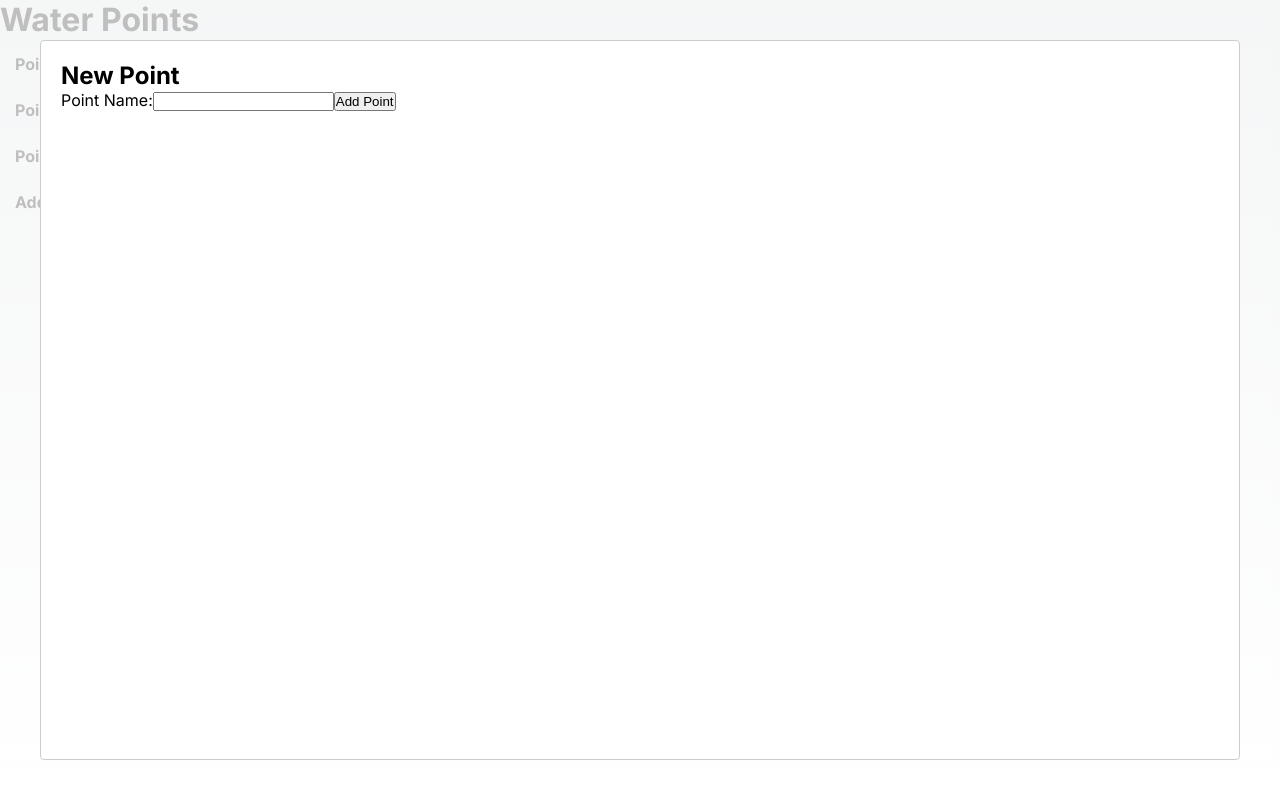
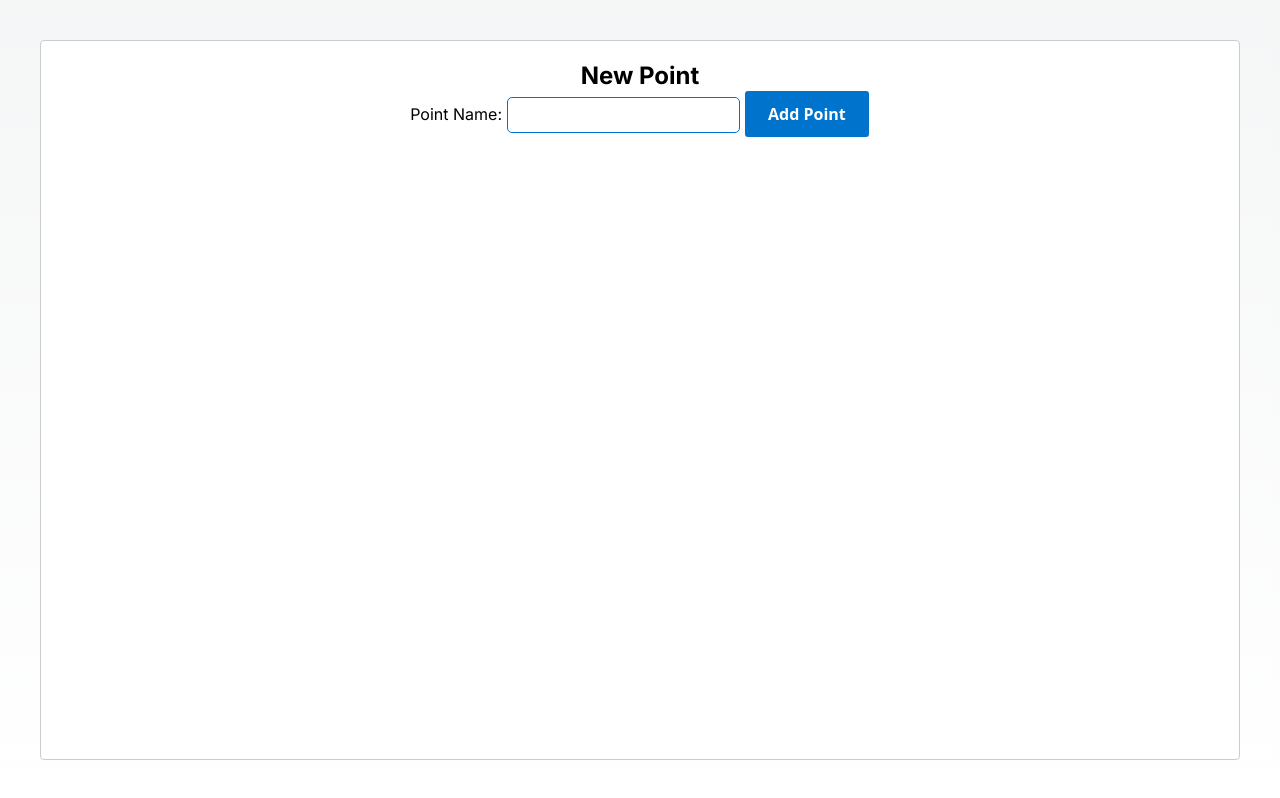
Before and after one commit to Tarold/coursework-oop-2023, a Next.js app: page / in a window 1280 px wide. Both pictures are taken after a click on the item "Add new point". Built offline with nearby package versions, Linux system fonts and the light colour scheme.

Commit message:
Add init page style

```diff
--- a/package.json
+++ b/package.json
@@ -13,7 +13,8 @@
     "next": "14.1.0",
     "react": "^18",
     "react-dom": "^18",
-    "react-modal": "^3.16.1"
+    "react-modal": "^3.16.1",
+    "styled-components": "^6.1.8"
   },
   "devDependencies": {
     "@types/node": "^20",
--- a/src/app/page.tsx
+++ b/src/app/page.tsx
@@ -4,6 +4,139 @@ import Modal from 'react-modal';
 import { api } from '@/api/api';
 import WaterIntakeAutomation from './WaterIntakeAutomation';
 import { WaterIntakePoint } from './types';
+import styled from 'styled-components';
+const Container = styled.div`
+  min-height: 100vh;
+  display: flex;
+  flex-direction: column;
+  align-items: center;
+  justify-content: center;
+  font-size: calc(10px + 2vmin);
+`;
+
+const Heading = styled.h1`
+  color: #333;
+`;
+
+const LoadingMessage = styled.p`
+  color: #888;
+`;
+
+const Name = styled.span`
+  font-weight: bold;
+  width: 40%;
+`;
+
+const EditContainer = styled.div`
+  display: flex;
+  gap: 10px;
+  width: 40%;
+`;
+
+const List = styled.ul`
+  list-style: none;
+  padding: 0;
+  min-width: 900px;
+`;
+
+const ListItem = styled.li`
+  display: flex;
+  justify-content: space-between;
+  align-items: center;
+  min-height: 70px;
+  gap: 20px;
+  border-top: 1px solid black;
+  border-bottom: 1px solid black;
+  cursor: pointer;
+  padding: 10px;
+  margin: 5px;
+  border-radius: 5px;
+  &:hover {
+    background-color: #f0f0f0;
+  }
+`;
+
+const Button = styled.button`
+  align-items: center;
+  background-clip: padding-box;
+  background-color: #0074cc;
+  border: 1px solid transparent;
+  border-radius: 0.25rem;
+  box-shadow: rgba(0, 0, 0, 0.02) 0 1px 3px 0;
+  box-sizing: border-box;
+  color: #fff;
+  cursor: pointer;
+  display: inline-flex;
+  font-family: system-ui, -apple-system, system-ui, 'Helvetica Neue', Helvetica,
+    Arial, sans-serif;
+  font-size: 16px;
+  font-weight: 600;
+  justify-content: center;
+  line-height: 1.25;
+  margin: 0;
+  min-height: 3rem;
+  padding: calc(0.875rem - 1px) calc(1.5rem - 1px);
+  position: relative;
+  text-decoration: none;
+  transition: all 250ms;
+  user-select: none;
+  -webkit-user-select: none;
+  touch-action: manipulation;
+  vertical-align: baseline;
+  width: auto;
+
+  &:hover,
+  &:focus {
+    background-color: #005aa3;
+    box-shadow: rgba(0, 0, 0, 0.1) 0 4px 12px;
+  }
+
+  &:hover {
+    transform: translateY(-1px);
+  }
+
+  &:active {
+    background-color: #003366;
+    box-shadow: rgba(0, 0, 0, 0.06) 0 2px 4px;
+    transform: translateY(0);
+  }
+`;
+
+const MarginButton = styled(Button)`
+  margin-left: auto;
+`;
+const Input = styled.input`
+  padding: 8px 12px;
+  border: 1px solid #0074cc;
+  border-radius: 0.25rem;
+  box-sizing: border-box;
+  font-size: 16px;
+  border-radius: 5px;
+  &:focus {
+    outline: none;
+    border-color: #005aa3;
+    box-shadow: 0 0 5px rgba(0, 116, 204, 0.5);
+  }
+`;
+
+const DeleteNotification = styled.div`
+  display: flex;
+  flex-direction: column;
+  align-items: center;
+  justify-content: center;
+  gap: 10px;
+  border-top: 1px solid black;
+  border-bottom: 1px solid black;
+  border-radius: 5px;
+`;
+
+const AddPointListItem = styled(ListItem)`
+  font-weight: bold;
+`;
+
+const ModalContent = styled.div`
+  text-align: center;
+`;
 
 const WaterPointsPage = () => {
   const [modalIsOpen, setModalIsOpen] = useState(false);
@@ -55,33 +188,30 @@ const WaterPointsPage = () => {
   }, [modalIsOpen]);
 
   return (
-    <div style={{ minHeight: '100vh' }}>
-      <h1>Water Points</h1>
-      {!waterPoints && <p>Loading...</p>}
+    <Container>
+      <Heading>Water Points</Heading>
+      {!waterPoints && <LoadingMessage>Loading...</LoadingMessage>}
       {waterPoints && (
         <>
-          <ul>
+          <List>
             {Object.keys(waterPoints).map((pointName) =>
               deleteName === pointName ? (
-                <div key={pointName}>
-                  If you delete the data, it will be impossible to restore them.
-                  <button onClick={() => handleDeletePoint()}>delete</button>
-                  <button onClick={() => setDeleteName('')}>cancel</button>
+                <DeleteNotification key={pointName}>
+                  If you delete the data, <br />
+                  it will be impossible to restore them.
+                  <div>
+                    <Button onClick={() => handleDeletePoint()}>delete</Button>
+                    <Button onClick={() => setDeleteName('')}>cancel</Button>
                   </div>
+                </DeleteNotification>
               ) : (
-                <li
+                <ListItem
                   key={pointName}
                   onClick={() => openModal(waterPoints[pointName])}
-                  style={{
-                    cursor: 'pointer',
-                    padding: '10px',
-                    margin: '5px',
-                    borderRadius: '5px',
-                  }}
                 >
                   {renameName === pointName ? (
-                    <>
-                      <input
+                    <EditContainer>
+                      <Input
                         type="text"
                         value={newPointName}
                         onClick={(e) => {
@@ -92,17 +222,17 @@ const WaterPointsPage = () => {
                           setNewPointName(e.target.value);
                         }}
                       />
-                      <button
+                      <Button
                         onClick={(e) => {
                           e.stopPropagation();
                           newPointName !== '' && handleRenamePoint();
                         }}
                       >
                         done
-                      </button>
-                    </>
+                      </Button>
+                    </EditContainer>
                   ) : (
-                    <span style={{ fontWeight: 'bold' }}>{pointName}</span>
+                    <Name>{pointName}</Name>
                   )}
                   <span style={{ marginLeft: '10px' }}>
                     Status:{' '}
@@ -117,39 +247,35 @@ const WaterPointsPage = () => {
                       ●
                     </span>
                   </span>
-                  <button
+                  <MarginButton
                     onClick={(e) => {
                       e.stopPropagation();
+                      if (renameName === pointName) {
+                        setNewPointName('');
+                        setRenameName('');
+                        return;
+                      }
                       setNewPointName(pointName);
                       setRenameName(pointName);
                     }}
                   >
                     edit
-                  </button>
-                  <button
+                  </MarginButton>
+                  <Button
                     onClick={(e) => {
                       e.stopPropagation();
                       setDeleteName(pointName);
                     }}
                   >
                     delete
-                  </button>
-                </li>
+                  </Button>
+                </ListItem>
               )
             )}
-            <li
-              key={'newPintName'}
-              onClick={() => setModalIsOpen(true)}
-              style={{
-                cursor: 'pointer',
-                padding: '10px',
-                margin: '5px',
-                borderRadius: '5px',
-              }}
-            >
-              <span style={{ fontWeight: 'bold' }}>Add new point</span>
-            </li>
-          </ul>
+            <AddPointListItem onClick={() => setModalIsOpen(true)}>
+              <span>Add new point</span>
+            </AddPointListItem>
+          </List>
 
           <Modal
             isOpen={modalIsOpen}
@@ -157,26 +283,28 @@ const WaterPointsPage = () => {
             contentLabel="Water Point Modal"
             ariaHideApp={false}
           >
+            <ModalContent>
               <h2>{selectedPoint ? selectedPoint.name : 'New Point'}</h2>
               {selectedPoint ? (
                 <WaterIntakeAutomation pointName={selectedPoint.name} />
               ) : (
                 <div>
                   <label>
-                  Point Name:
-                  <input
+                    Point Name:{' '}
+                    <Input
                       type="text"
                       value={newPointName}
                       onChange={(e) => setNewPointName(e.target.value)}
                     />
-                </label>
-                <button onClick={handleAddPoint}>Add Point</button>
+                  </label>{' '}
+                  <Button onClick={handleAddPoint}>Add Point</Button>
                 </div>
               )}
+            </ModalContent>
           </Modal>
         </>
       )}
-    </div>
+    </Container>
   );
 };
 
```
Also changed, not shown: 1 other file (tests, documents, lock files or other folders). Lines whose indentation alone changed are shown as unchanged.
